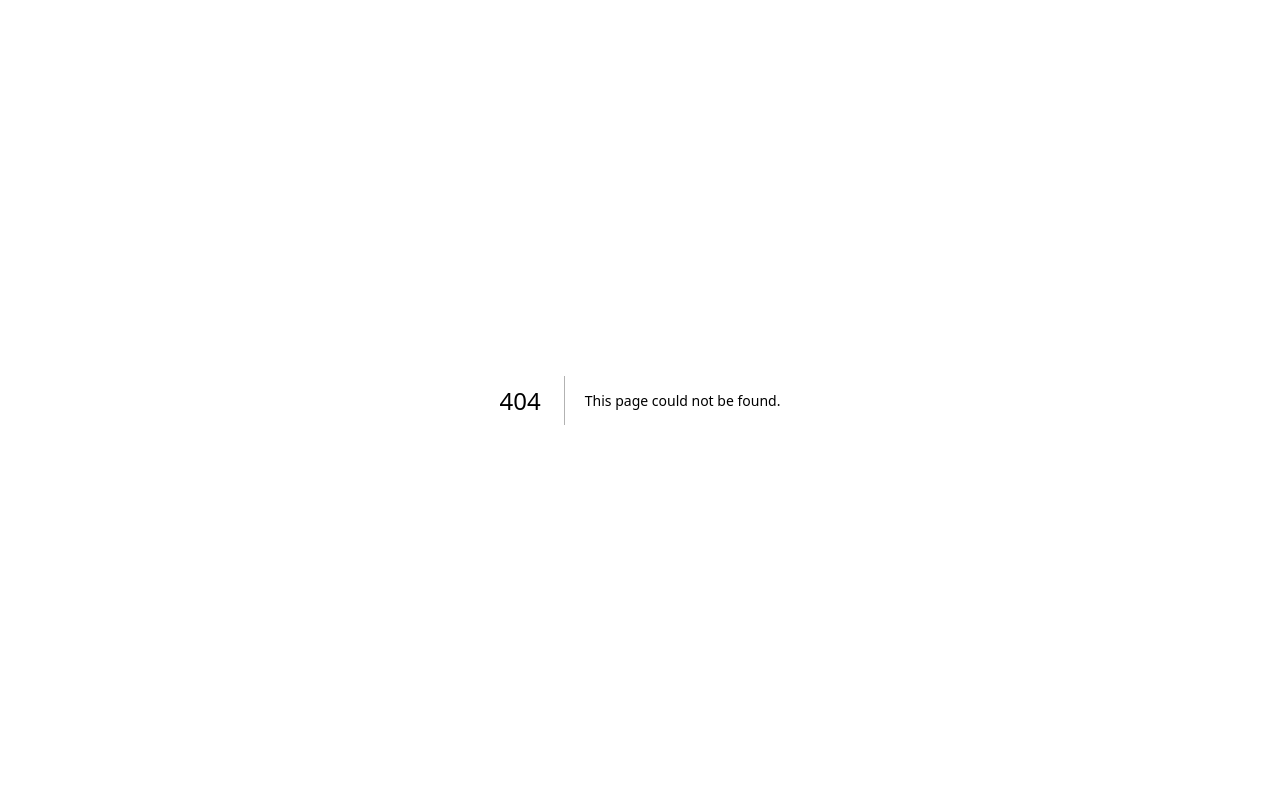
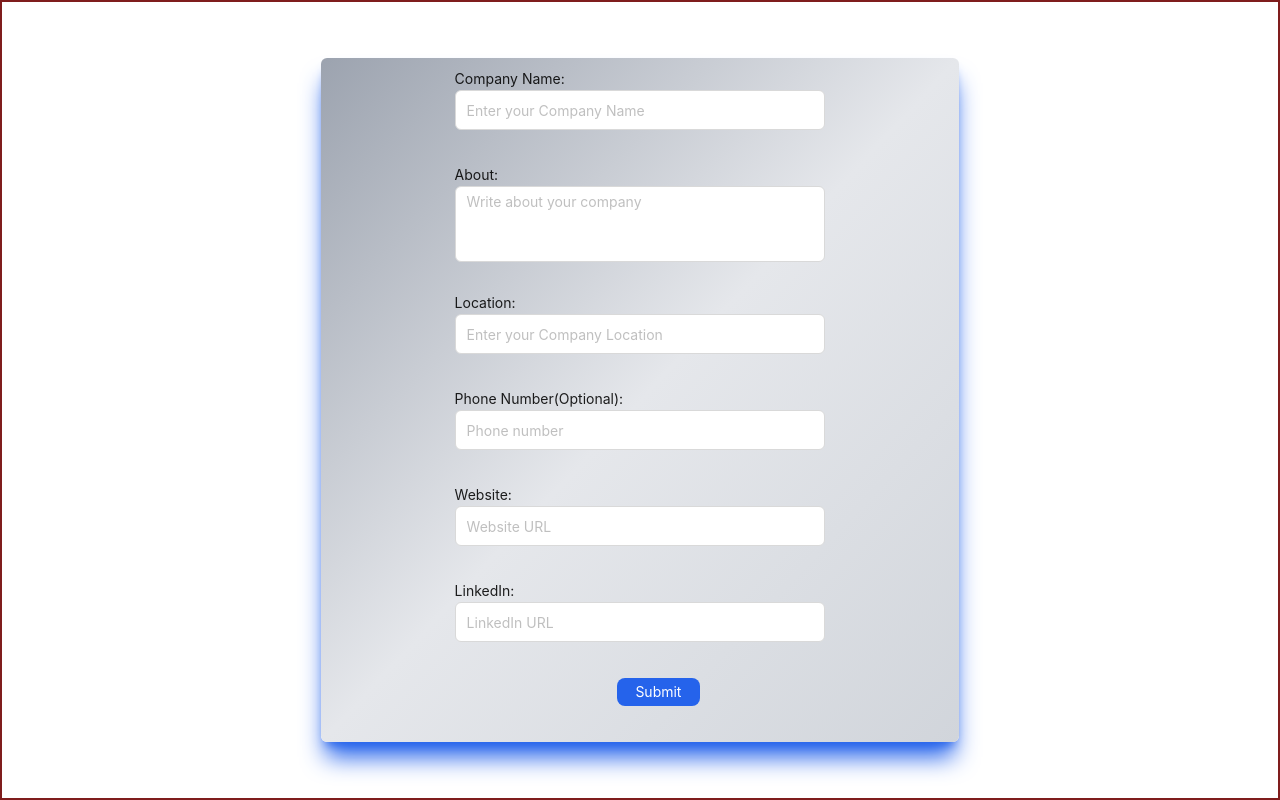
Before and after one commit to ShreeramNew/job-portal-typescript, a Next.js app: page /onboarding/employer in a window 1280 px wide. Before the commit this address had no page. Built offline with nearby package versions, Linux system fonts and the light colour scheme.

Commit message:
employer onboarding is done. building dashboard

```diff
--- /dev/null
+++ b/src/app/dashboard/layout.tsx
@@ -0,0 +1,16 @@
+import LeftNavbar from "@/components/dashboard/LeftNavbar";
+import NavBar from "@/components/NavBar";
+import NavForMobile from "@/components/NavForMobile";
+
+export default function RootLayout({
+   children,
+}: Readonly<{
+   children: React.ReactNode;
+}>) {
+   return (
+      <>
+        <LeftNavbar/>
+         {children}
+      </>
+   );
+}
--- /dev/null
+++ b/src/app/dashboard/page.tsx
@@ -0,0 +1,20 @@
+"use client";
+import { useState } from "react";
+import { PiSuitcaseSimpleLight } from "react-icons/pi";
+import { GiMoneyStack } from "react-icons/gi";
+import { MdOutlineLocationOn, MdLocalPhone } from "react-icons/md";
+import { FaBusinessTime } from "react-icons/fa";
+import { FaUserTie } from "react-icons/fa6";
+import { HiOutlineDocumentText } from "react-icons/hi2";
+import { BsCaretRightFill } from "react-icons/bs";
+import { CiMail } from "react-icons/ci";
+import { TbWorld } from "react-icons/tb";
+import { motion, AnimatePresence } from "framer-motion";
+import { TiSocialLinkedin } from "react-icons/ti";
+import JobPostCard from "@/components/cards/JobPostCard";
+
+export default function Page() {
+   return (
+      <div className="w-screen h-[89vh] grid grid-cols-1 border-2 border-red-900  md:grid-cols-12  overflow-x-hidden"></div>
+   );
+}
--- /dev/null
+++ b/src/app/onboarding/employer/page.tsx
@@ -0,0 +1,122 @@
+"use client";
+import { HiPencilAlt } from "react-icons/hi";
+import Image from "next/image";
+import type { FormProps } from "antd";
+import { Button, Checkbox, Form, Input } from "antd";
+import TextArea from "antd/es/input/TextArea";
+import { useEffect, useRef, useState } from "react";
+
+type FieldType = {
+   companyName?: string;
+   bio?: string;
+   remember?: string;
+   location?:string;
+   phone?:string;
+   website?:string;
+   linkedin?:string
+
+};
+
+export default function Page() {
+   const [buttonDisabled, setButtonDisabled] = useState<boolean>(false);
+   const onFinish: FormProps<FieldType>["onFinish"] = (values) => {
+      console.log("Success:", values);
+   };
+
+   const onFinishFailed: FormProps<FieldType>["onFinishFailed"] = (errorInfo) => {
+      console.log("Failed:", errorInfo);
+   };
+
+   const resumeRef = useRef<HTMLInputElement>(null);
+   useEffect(() => {
+      console.log(resumeRef.current?.value);
+   }, []);
+
+
+   return (
+      <div className=" w-screen h-screen border-2 border-red-900 flex justify-center items-center ">
+         <div className=" w-[90%] md:w-[50%] h-auto border- border-blue-900 flex flex-col justify-center items-center p-[10px] rounded-md shadow-blue-600 shadow-xl bg-gradient-to-br from-gray-400 via-gray-200 to-gray-300">
+            <div className=" border- border-red-900 w-full h-[70%] relative">
+               <Form
+                  name="basic"
+                  onFinish={onFinish}
+                  onFinishFailed={onFinishFailed}
+                  className="flex flex-col justify-center items-center "
+               >
+                  <div className=" w-[85%] md:w-[60%] h-[12vh] ">
+                     <label>Company Name:</label>
+                     <Form.Item<FieldType>
+                        name="companyName"
+                        rules={[{ required: true, message: "Please input your Company name!" }]}
+                     >
+                        <Input placeholder="Enter your Company Name" className=" h-[5vh]" />
+                     </Form.Item>
+                  </div>
+
+                  <div className=" w-[85%] md:w-[60%] h-[16vh]">
+                     <label>About:</label>
+                     <Form.Item<FieldType> name="bio" rules={[{ required: false }]}>
+                        <TextArea placeholder="Write about your company" className="!resize-none" rows={3} />
+                     </Form.Item>
+                  </div>
+
+                  <div className=" w-[85%] md:w-[60%] h-[12vh] ">
+                     <label>Location:</label>
+                     <Form.Item<FieldType>
+                        name="location"
+                        rules={[{ required: true, message: "Please input your location!" }]}
+                     >
+                        <Input placeholder="Enter your Company Location" className=" h-[5vh]" />
+                     </Form.Item>
+                  </div>
+
+                  <div className=" w-[85%] md:w-[60%] h-[12vh] ">
+                     <label>Phone Number(Optional):</label>
+                     <Form.Item<FieldType>
+                        name="phone"
+                        rules={[{ required: false}]}
+                     >
+                        <Input type="number" placeholder="Phone number" className=" h-[5vh]" />
+                     </Form.Item>
+                  </div>
+
+                  <div className=" w-[85%] md:w-[60%] h-[12vh] ">
+                     <label>Website:</label>
+                     <Form.Item<FieldType>
+                        name="website"
+                        rules={[{ required: true,message:"Please give your website URL"}]}
+                     >
+                        <Input type="url" placeholder="Website URL" className=" h-[5vh]" />
+                     </Form.Item>
+                  </div>
+
+                  <div className=" w-[85%] md:w-[60%] h-[12vh] ">
+                     <label>LinkedIn:</label>
+                     <Form.Item<FieldType>
+                        name="linkedin"
+                        rules={[{ required: true,message:"Please give your LinkedIn URL"}]}
+                     >
+                        <Input type="url" placeholder="LinkedIn URL" className=" h-[5vh]" />
+                     </Form.Item>
+                  </div>
+
+
+
+                  <Form.Item className=" md: bottom-[-5%] md:bottom-[-3%] right-6">
+                     <button
+                        className={`${
+                           buttonDisabled
+                              ? "bg-gray-400 cursor-not-allowed"
+                              : "bg-blue-600  cursor-pointer"
+                        } px-[40%] py-[3px] rounded-lg text-white scale-[1.2] md:scale-[1]`}
+                        type="submit"
+                     >
+                        Submit
+                     </button>
+                  </Form.Item>
+               </Form>
+            </div>
+         </div>
+      </div>
+   );
+}
--- a/src/app/onboarding/page.tsx
+++ b/src/app/onboarding/page.tsx
@@ -4,6 +4,7 @@ import Image from "next/image";
 import type { FormProps } from "antd";
 import { Button, Checkbox, Form, Input } from "antd";
 import TextArea from "antd/es/input/TextArea";
+import { useEffect, useRef, useState } from "react";
 
 type FieldType = {
    username?: string;
@@ -12,6 +13,7 @@ type FieldType = {
 };
 
 export default function Page() {
+   const [buttonDisabled, setButtonDisabled] = useState<boolean>(true);
    const onFinish: FormProps<FieldType>["onFinish"] = (values) => {
       console.log("Success:", values);
    };
@@ -19,9 +21,23 @@ export default function Page() {
    const onFinishFailed: FormProps<FieldType>["onFinishFailed"] = (errorInfo) => {
       console.log("Failed:", errorInfo);
    };
+
+   const resumeRef = useRef<HTMLInputElement>(null);
+   useEffect(() => {
+      console.log(resumeRef.current?.value);
+   }, []);
+
+   const handleFileChange = (file?: File) => {
+      if (file) {
+         setButtonDisabled(false);
+      }else{
+         setButtonDisabled(true)
+      }
+      console.log(file);
+   };
    return (
       <div className=" w-screen h-screen border-2 border-red-900 flex justify-center items-center ">
-         <div className=" w-[50%] h-[60%] border- border-blue-900 flex flex-col justify-center items-center p-[10px] rounded-md shadow-blue-600 shadow-xl bg-gradient-to-br from-gray-400 via-gray-200 to-gray-300">
+         <div className=" w-[90%] md:w-[50%] h-[60%] border- border-blue-900 flex flex-col justify-center items-center p-[10px] rounded-md shadow-blue-600 shadow-xl bg-gradient-to-br from-gray-400 via-gray-200 to-gray-300">
             <div className="border-2 border-gray-400 h-[100px] w-[100px] rounded-[100%] relative">
                <div className=" w-full h-full overflow-hidden rounded-[100%]">
                   <Image
@@ -43,29 +59,45 @@ export default function Page() {
                   onFinishFailed={onFinishFailed}
                   className="flex flex-col justify-center items-center "
                >
-                  <div className=" w-[60%] h-[10vh] ">
+                  <div className=" w-[85%] md:w-[60%] h-[12vh] ">
                      <label>Name:</label>
                      <Form.Item<FieldType>
                         name="username"
                         rules={[{ required: true, message: "Please input your username!" }]}
                      >
-                        <Input placeholder="Enter your Name"/>
+                        <Input placeholder="Enter your Name" className=" h-[5vh]" />
                      </Form.Item>
                   </div>
 
-                  <div className=" w-[60%] h-[16vh]">
+                  <div className=" w-[85%] md:w-[60%] h-[16vh]">
                      <label>Bio:</label>
                      <Form.Item<FieldType> name="bio" rules={[{ required: false }]}>
                         <TextArea placeholder="Write your bio" className="!resize-none" rows={3} />
                      </Form.Item>
                   </div>
 
-                  <div className=" w-[60%]">
+                  <div className=" w-[85%] md:w-[60%]">
                      <label htmlFor="resume">Select Resume:</label>
-                     <Input type="file" id="resume" />
+                     <input
+                        accept=".pdf,.doc,.docx"
+                        onChange={(e) => handleFileChange(e.target.files?.[0])}
+                        type="file"
+                        id="resume"
+                        ref={resumeRef}
+                     />
                   </div>
-                  <Form.Item className=" absolute bottom-[-10%] right-2">
-                     <Button htmlType="submit">Save</Button>
+                  <Form.Item className=" absolute bottom-[-10%] right-6">
+                     <button
+                        className={`${
+                           buttonDisabled
+                              ? "bg-gray-400 cursor-not-allowed"
+                              : "bg-blue-600  cursor-pointer"
+                        } px-[35%] py-[3px] rounded-lg text-white scale-[1.2] md:scale-[1]`}
+                        disabled={buttonDisabled}
+                        type="submit"
+                     >
+                        Save
+                     </button>
                   </Form.Item>
                </Form>
             </div>
--- /dev/null
+++ b/src/components/dashboard/LeftNavbar.tsx
@@ -0,0 +1,41 @@
+import Image from "next/image";
+import { HiPencilAlt } from "react-icons/hi";
+import { PiSuitcaseSimple } from "react-icons/pi";
+export default function LeftNavbar() {
+   let title = "Stark Industries";
+   let headQuarters = "Banglore, India";
+
+   return (
+      <div className=" w-[21%] h-screen border-r-2 border-gray-400">
+         <div className=" flex justify-center items-center p-[10px] gap-[6%]">
+            <div className="border-2 border-gray-400 h-[100px] w-[100px] rounded-[100%] relative">
+               <div className=" w-full h-full overflow-hidden rounded-[100%]">
+                  <Image
+                     src="https://cdn.pixabay.com/photo/2012/03/04/00/36/baby-21971_1280.jpg"
+                     alt="profile"
+                     width={200}
+                     height={200}
+                     objectFit="cover"
+                  />
+               </div>
+               <div className=" absolute bottom-1 right-1 bg-white">
+                  <HiPencilAlt color="gray" size={20} />
+               </div>
+            </div>
+            <div>
+               <div>{title}</div>
+               <div className=" text-[0.9rem] text-gray-700">{headQuarters}</div>
+            </div>
+         </div>
+
+         <div>
+            <div className=" flex justify-center items-center border-t-2 pt-[10px] border-gray-400 gap-[2%]">
+               <PiSuitcaseSimple size={25} color="gray" />
+               <div className=" text-md text-gray-900">My Jobs</div>
+            </div>
+            <div></div>
+            <div></div>
+         </div>
+      </div>
+   );
+}
```
